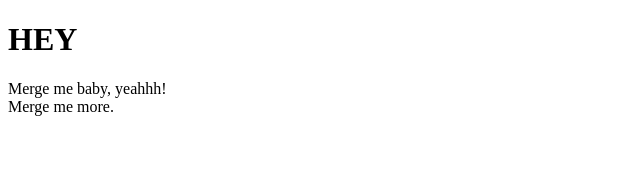
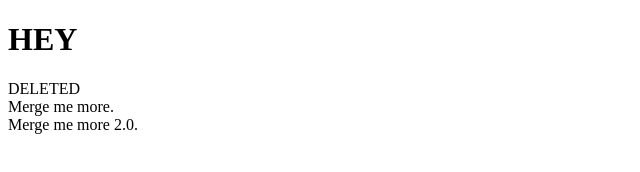
Before and after one commit to JSChilds/cfg-first-repo, a plain HTML site: page index.html in a window 1280 px wide. Shown: the whole page, without its empty margins (0-640 px from the left). Drawn offline with Linux system fonts and the light colour scheme.

Commit message:
merge conflicts

```diff
--- a/index.html
+++ b/index.html
@@ -8,9 +8,12 @@
     <h1>HEY</h1>
   </body>
   <div>
-    Merge me baby, yeahhh!
+    DELETED
   </div>
   <div>
     Merge me more.
   </div>
+  <div>
+    Merge me more 2.0.
+  </div>
 </html>
```
